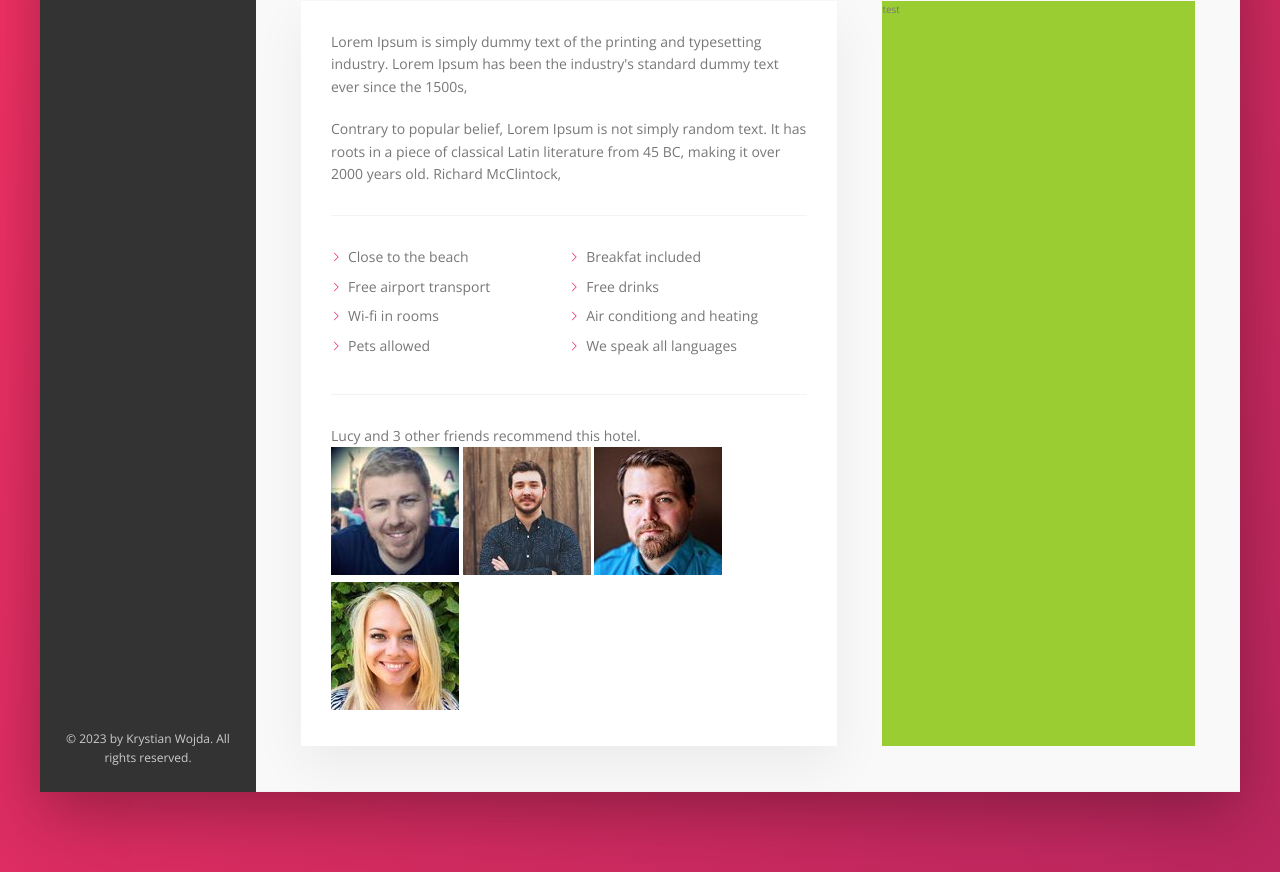
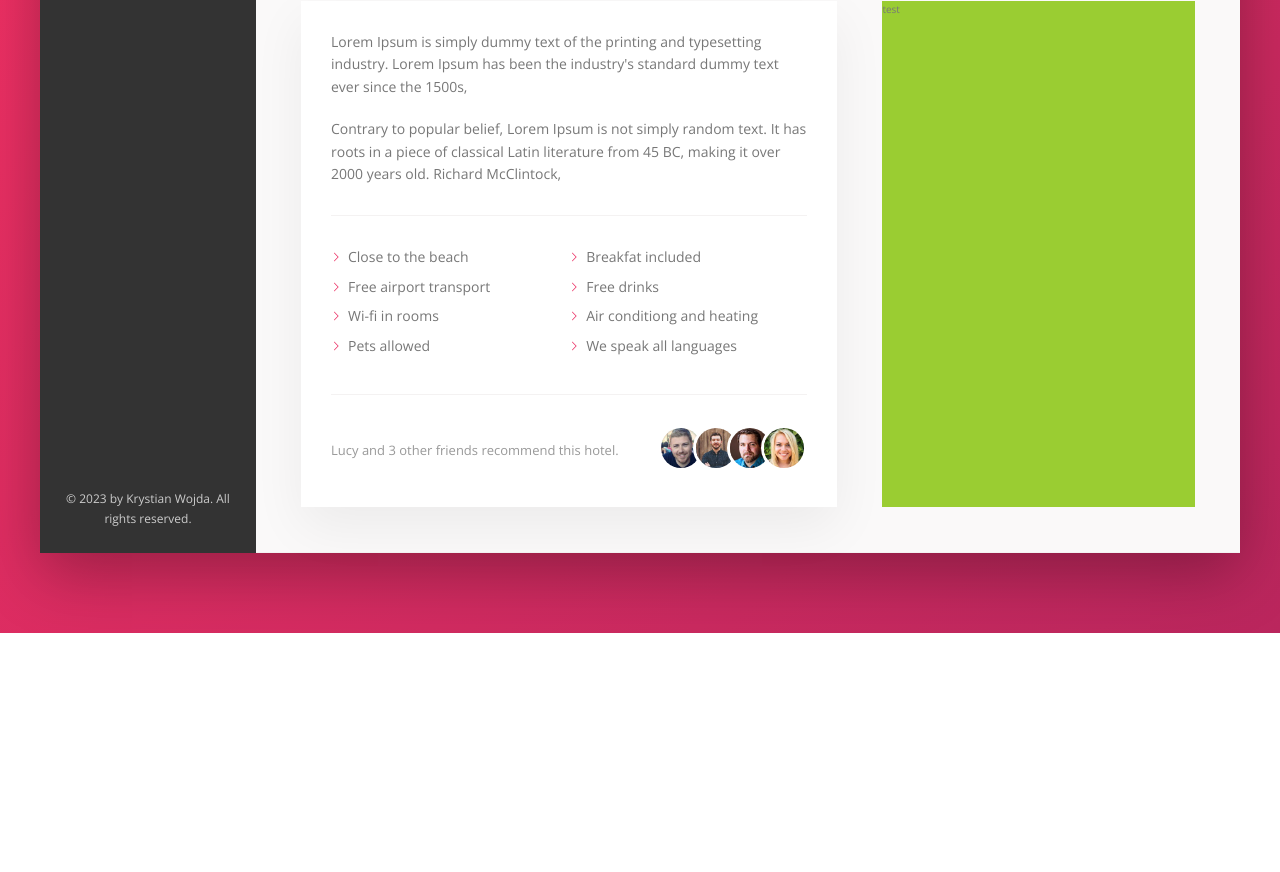
Before and after one commit to krystianwojda/Booking, a website: page index.html in a window 1280 px wide. Shown: the part 646-1518 px from the top of the page. After the commit the page ends 1279 px from the top, so only its background shows below. Drawn offline with nearby package versions, Linux system fonts and the light colour scheme.

Commit message:
Stylizacja obrazów w sekcji recommend

```diff
--- a/index.html
+++ b/index.html
@@ -144,7 +144,7 @@
                                 <li class="list__item">We speak all languages</li>
                             </ul>
                             <div class="recommend">
-                                <p class="recommend___count">
+                                <p class="recommend__count">
                                     Lucy and 3 other friends recommend this hotel.
                                 </p>
                                 <div class="recommend__friends">
--- a/sass/components.scss
+++ b/sass/components.scss
@@ -323,3 +323,28 @@
   }
 }
 //recommend
+.recommend {
+  font-size: 1.3rem;
+  color: $color-grey-dark-3;
+
+  display: flex;
+  align-items: center;
+
+  &__count {
+    margin-right: auto;
+  }
+
+  &__friends {}
+
+  &__photo {
+    box-sizing: content-box;
+    height: 4rem;
+    width: 4rem;
+    border-radius: 50%;
+    border: 3px solid #fff;
+
+    &:not(:last-child) {
+      margin-right: -1.5rem;
+    }
+  }
+}
```
Also changed, not shown: css/style.css.
